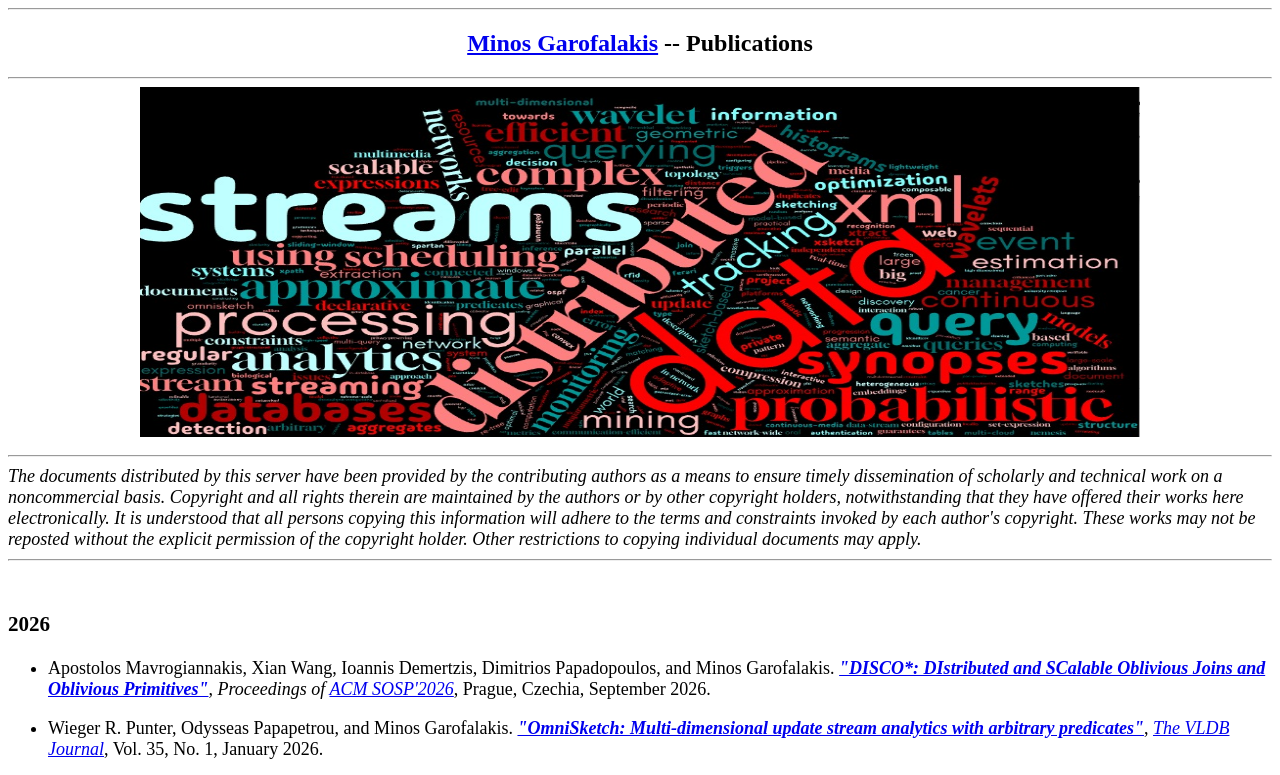
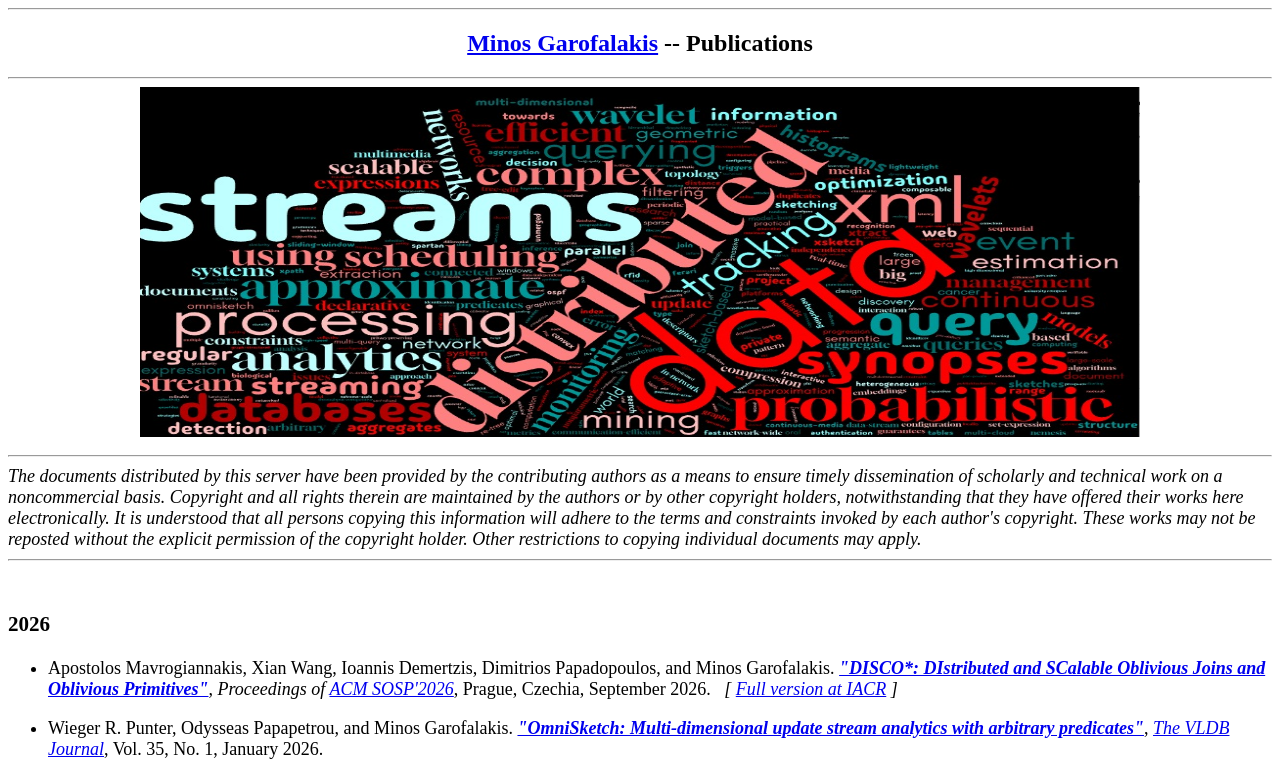
Before and after one commit to minosng/minosng.github.io, a plain HTML site: page publications.html in a window 1280 px wide. Shown: the top 775 px of the page. Drawn offline with Linux system fonts and the light colour scheme.

Commit message:
Update publications.html

```diff
--- a/publications.html
+++ b/publications.html
@@ -67,6 +67,9 @@ Apostolos Mavrogiannakis, Xian Wang, Ioannis Demertzis, Dimitrios Papadopoulos,
 <b><i>"DISCO*: DIstributed and SCalable Oblivious Joins and Oblivious Primitives"</i></b></a>,
 <i>Proceedings of <A HREF="https://sigops.org/s/conferences/sosp/2026/">ACM SOSP'2026</A></i>,
 Prague, Czechia, September 2026.
+&nbsp <i>[
+<A HREF="https://eprint.iacr.org/2026/2572.pdf">
+Full version at IACR</A> ]</i>
 &nbsp;
 <P>
 
```
